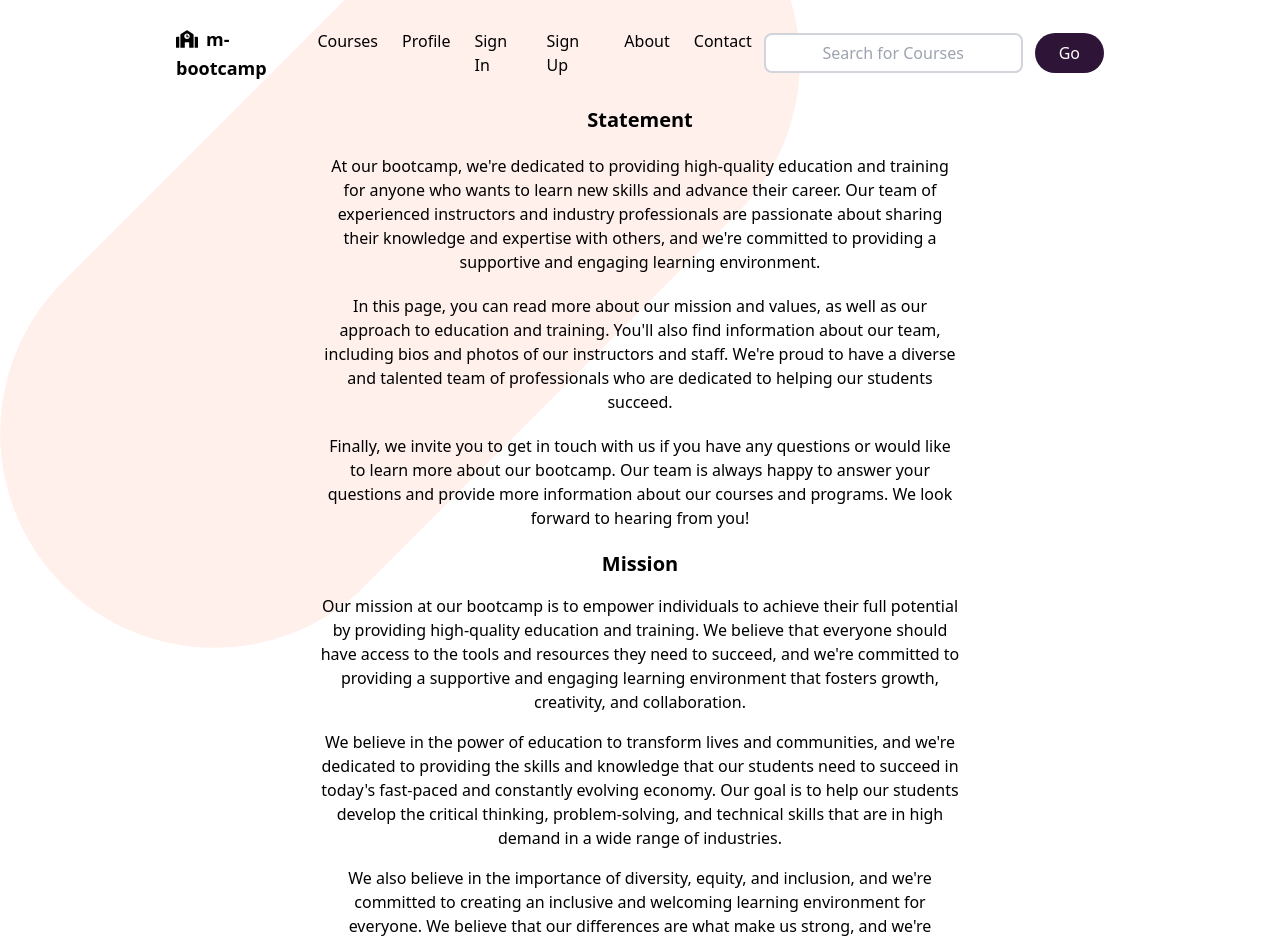
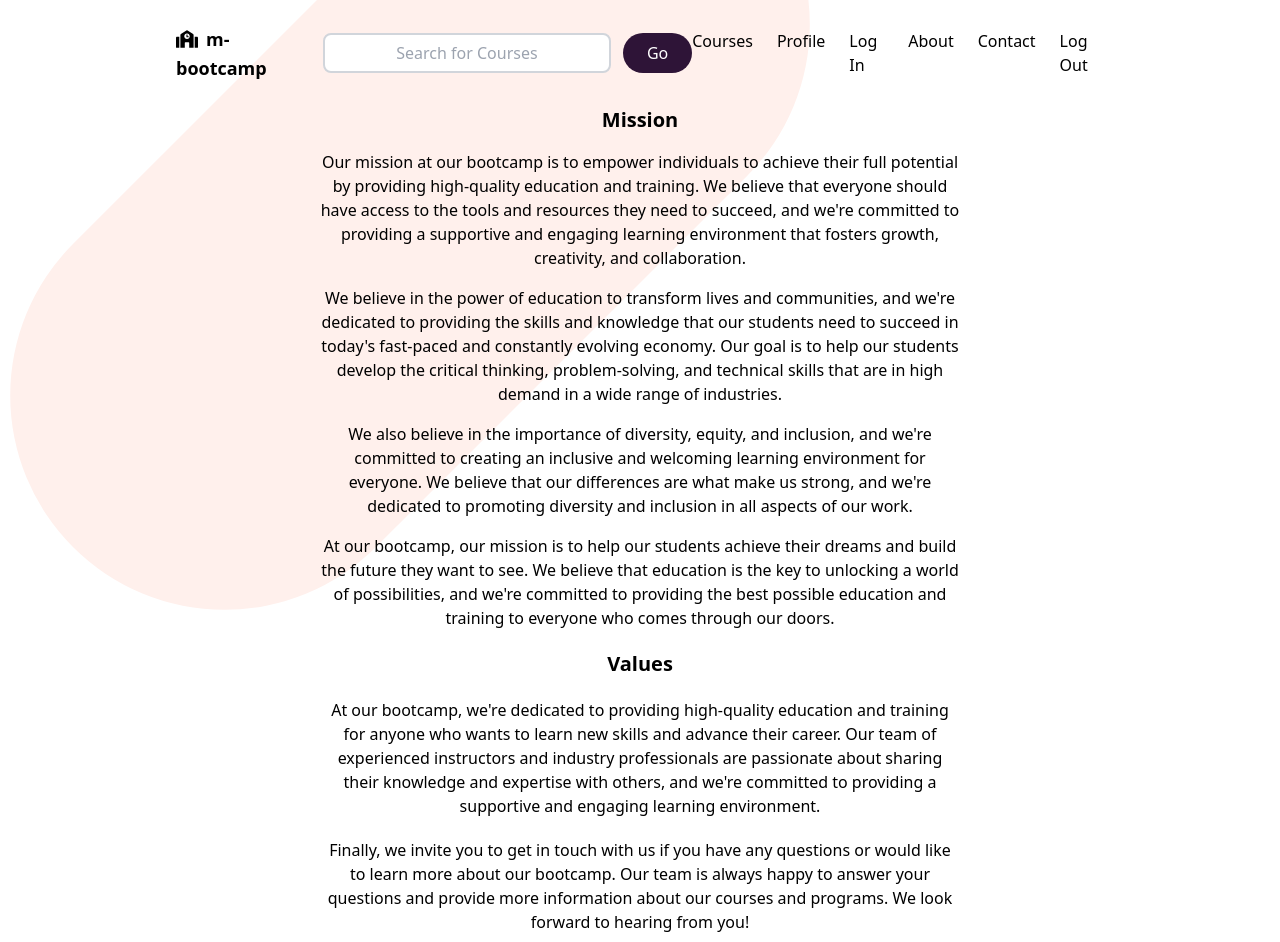
Before and after one commit to mikiasworash/m-techtrek, a Next.js app in the folder frontend-next/: page /mission in a window 1280 px wide. Shown: the top 942 px of the page. Built offline with nearby package versions, Linux system fonts and the light colour scheme.

Commit message:
updated layout

```diff
--- a/frontend-next/src/components/layout/footer.js
+++ b/frontend-next/src/components/layout/footer.js
@@ -57,18 +57,18 @@ export default function Footer() {
                 Profile
               </Link>
               <Link href="#" className="hover:text-brightRed">
-                Sign In
+                Log In
               </Link>
             </div>
             <div className="flex flex-col space-y-3 text-white">
-              <Link href="#" className="hover:text-brightRed">
-                Sign Up
-              </Link>
               <Link href="/#meet-the-team" className="hover:text-brightRed">
                 About
               </Link>
               <Link href="/#contact" className="hover:text-brightRed">
                 Contact
+              </Link>
+              <Link href="#" className="hover:text-brightRed">
+                Log Out
               </Link>
             </div>
           </div>
--- a/frontend-next/src/components/layout/navbar.js
+++ b/frontend-next/src/components/layout/navbar.js
@@ -65,34 +65,14 @@ export default function Navbar() {
           <Link href={'/'} class="pt-2">
             <img src="" alt="m-bootcamp" />
           </Link> */}
-          {/*  Menu Items*/}
-          <div className="hidden lg:flex space-x-6">
-            <a href="/#featured-courses" className="hover:text-darkGrayishBlue">
-              Courses
-            </a>
-            <Link href="#" className="hover:text-darkGrayishBlue">
-              Profile
-            </Link>
-            <Link href="#" className="hover:text-darkGrayishBlue">
-              Sign In
-            </Link>
-            <Link href="#" className="hover:text-darkGrayishBlue">
-              Sign Up
-            </Link>
-            <Link href="/#meet-the-team" className="hover:text-darkGrayishBlue">
-              About
-            </Link>
-            <Link href="/#contact" className="hover:text-darkGrayishBlue">
-              Contact
-            </Link>
-          </div>
+
           {/* Search Form  */}
           <form onSubmit={handleSubmit}>
             <div className="hidden lg:flex space-x-3">
               <Alert />
               <input
                 type="text"
-                className="flex-1 px-3 rounded-lg text-center focus:outline-none border-2 border-gray-300"
+                className="flex-1 px-3 rounded-lg lg:w-72 text-center focus:outline-none border-2 border-gray-300"
                 placeholder="Search for Courses"
                 value={courseTitle}
                 onChange={handleChange}
@@ -109,6 +89,29 @@ export default function Navbar() {
               )}
             </div>
           </form>
+
+          {/*  Menu Items*/}
+          <div className="hidden lg:flex space-x-6">
+            <a href="/#featured-courses" className="hover:text-darkGrayishBlue">
+              Courses
+            </a>
+            <Link href="#" className="hover:text-darkGrayishBlue">
+              Profile
+            </Link>
+            <Link href="#" className="hover:text-darkGrayishBlue">
+              Log In
+            </Link>
+            <Link href="/#meet-the-team" className="hover:text-darkGrayishBlue">
+              About
+            </Link>
+            <Link href="/#contact" className="hover:text-darkGrayishBlue">
+              Contact
+            </Link>
+            <Link href="#" className="hover:text-darkGrayishBlue">
+              Log Out
+            </Link>
+          </div>
+
           {/*  Hamburger Icon  */}
           <button
             id="menu-btn"
@@ -150,13 +153,7 @@ export default function Navbar() {
               href="#"
               onClick={() => setHamburgerClicked((current) => !current)}
             >
-              Sign In
-            </Link>
-            <Link
-              href="#"
-              onClick={() => setHamburgerClicked((current) => !current)}
-            >
-              Sign Up
+              Log In
             </Link>
             <Link
               href="/#meet-the-team"
@@ -170,6 +167,12 @@ export default function Navbar() {
             >
               Contact
             </Link>
+            <Link
+              href="#"
+              onClick={() => setHamburgerClicked((current) => !current)}
+            >
+              Log Out
+            </Link>
           </div>
         </div>
       </nav>
@@ -181,7 +184,7 @@ export default function Navbar() {
             <div className="text-center lg:hidden space-x-3">
               <input
                 type="text"
-                className="flex-1 px-3 py-2 rounded-lg text-center focus:outline-none border-2 border-gray-300"
+                className="flex-1 px-3 py-2 rounded-lg md:w-64 text-center focus:outline-none border-2 border-gray-300"
                 placeholder="Search for Courses"
                 value={courseTitle}
                 onChange={handleChange}
--- a/frontend-next/src/pages/mission.js
+++ b/frontend-next/src/pages/mission.js
@@ -3,37 +3,6 @@ import React from 'react'
 export default function mission() {
   return (
     <div className="min-h-screen flex flex-col space-y-5 w-2/3 lg:w-1/2 mx-auto">
-      <div className="title">
-        <h1 className="font-bold text-center text-xl">Statement</h1>
-      </div>
-      <div className="text-center mx-auto">
-        <p>
-          At our bootcamp, we're dedicated to providing high-quality education
-          and training for anyone who wants to learn new skills and advance
-          their career. Our team of experienced instructors and industry
-          professionals are passionate about sharing their knowledge and
-          expertise with others, and we're committed to providing a supportive
-          and engaging learning environment.
-        </p>
-      </div>
-      <div className="text-center mx-auto">
-        <p>
-          In this page, you can read more about our mission and values, as well
-          as our approach to education and training. You'll also find
-          information about our team, including bios and photos of our
-          instructors and staff. We're proud to have a diverse and talented team
-          of professionals who are dedicated to helping our students succeed.
-        </p>
-      </div>
-      <div className="text-center mx-auto">
-        <p>
-          Finally, we invite you to get in touch with us if you have any
-          questions or would like to learn more about our bootcamp. Our team is
-          always happy to answer your questions and provide more information
-          about our courses and programs. We look forward to hearing from you!
-        </p>
-      </div>
-
       <div className="text-center mx-auto flex flex-col space-y-4">
         <h3 className="text-xl font-bold">Mission</h3>
         <p>
@@ -67,6 +36,37 @@ export default function mission() {
           everyone who comes through our doors.
         </p>
       </div>
+
+      <div className="title">
+        <h1 className="font-bold text-center text-xl">Values</h1>
+      </div>
+      <div className="text-center mx-auto">
+        <p>
+          At our bootcamp, we're dedicated to providing high-quality education
+          and training for anyone who wants to learn new skills and advance
+          their career. Our team of experienced instructors and industry
+          professionals are passionate about sharing their knowledge and
+          expertise with others, and we're committed to providing a supportive
+          and engaging learning environment.
+        </p>
+      </div>
+      {/* <div className="text-center mx-auto">
+        <p>
+          In this page, you can read more about our mission and values, as well
+          as our approach to education and training. You'll also find
+          information about our team, including bios and photos of our
+          instructors and staff. We're proud to have a diverse and talented team
+          of professionals who are dedicated to helping our students succeed.
+        </p>
+      </div> */}
+      <div className="text-center mx-auto">
+        <p>
+          Finally, we invite you to get in touch with us if you have any
+          questions or would like to learn more about our bootcamp. Our team is
+          always happy to answer your questions and provide more information
+          about our courses and programs. We look forward to hearing from you!
+        </p>
+      </div>
     </div>
   )
 }
--- a/frontend-next/src/styles/globals.css
+++ b/frontend-next/src/styles/globals.css
@@ -6,12 +6,7 @@ body {
   background-image: url('../../public/img/bg-tablet-pattern.svg');
   background-repeat: no-repeat;
   background-size: 800px;
-  background-position: 0% -25%;
-}
-
-#featured-courses {
-  background-image: url('../../public/img/bg-simplify-section-desktop.svg');
-  background-repeat: no-repeat;
+  background-position: 10px -190px;
 }
 
 /* Hamburger Menu */
@@ -66,8 +61,4 @@ body {
     background-position: 50px -50px;
     background-size: 500px;
   }
-
-  #cta {
-    background-image: url('../../public/img/bg-simplify-section-mobile.svg');
-  }
 }
```
